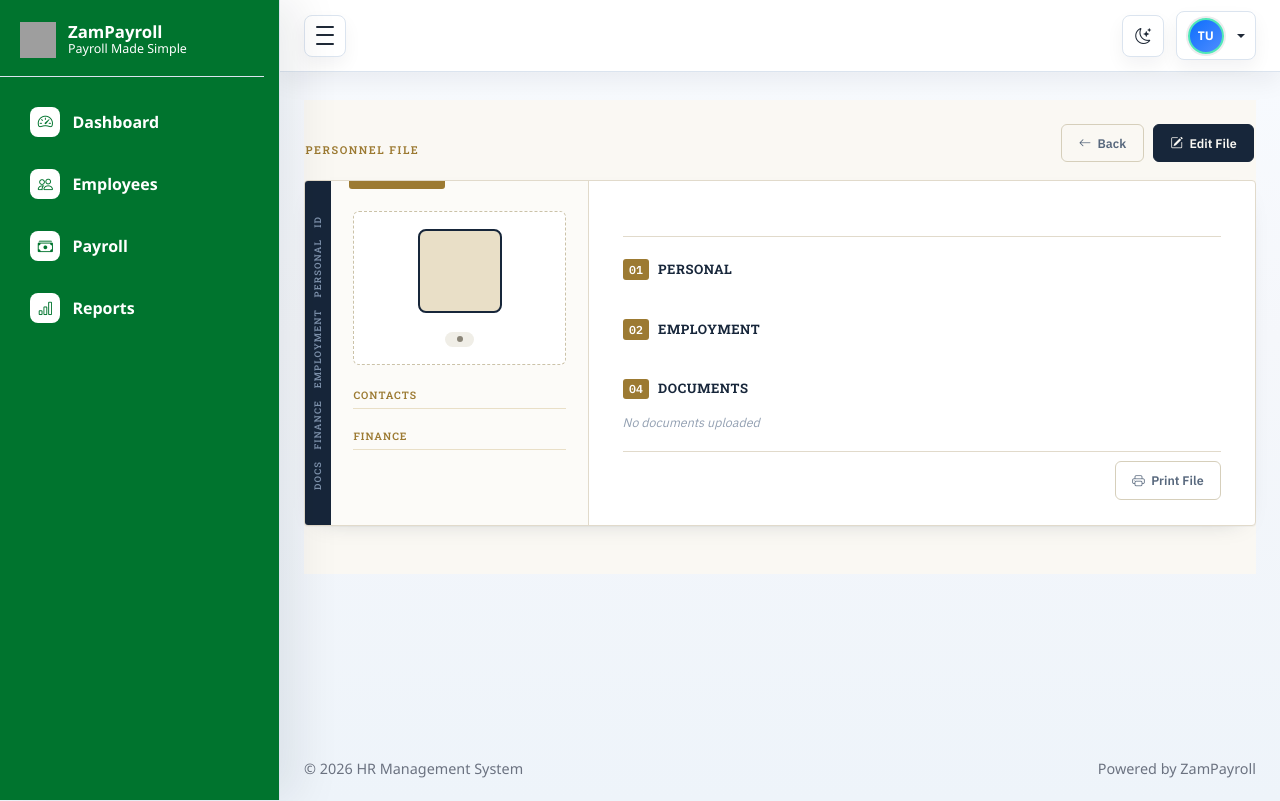
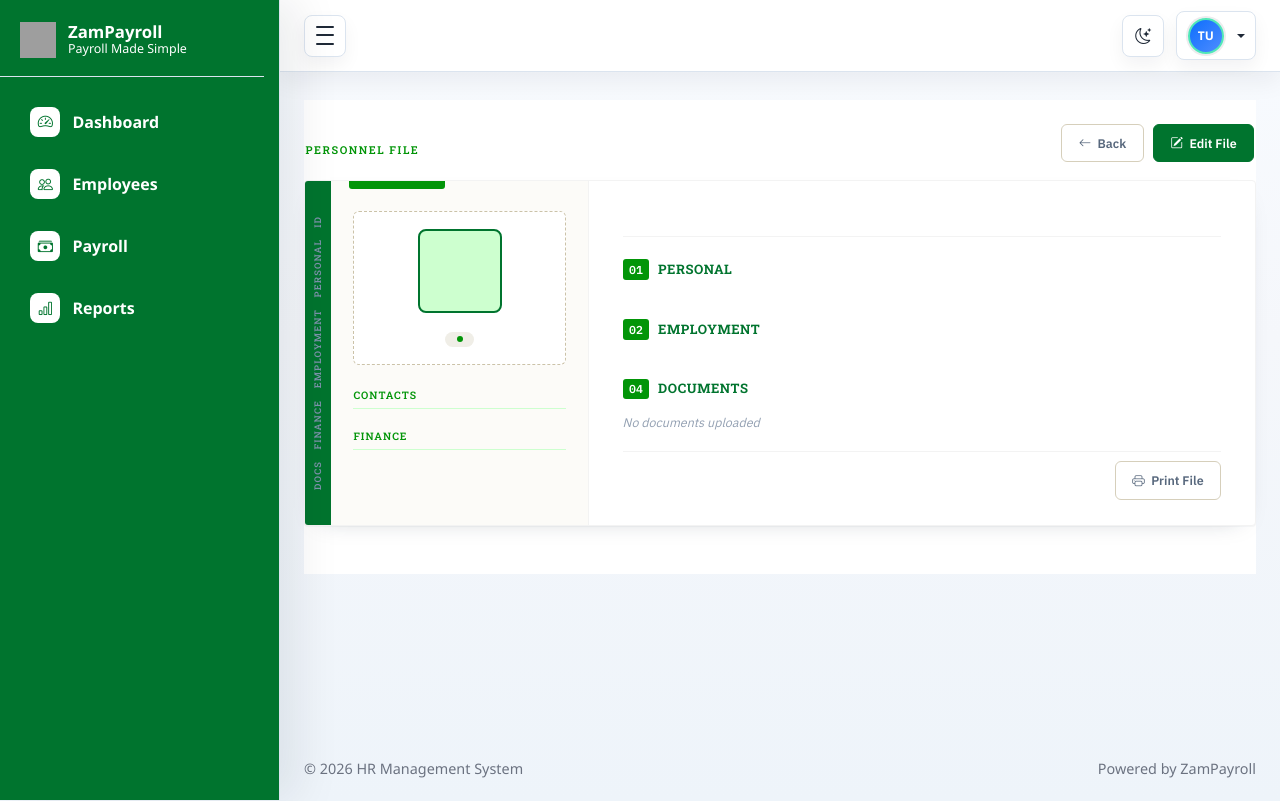
Before and after one commit to Piko-Technology-Services/zampayroll, a Laravel app: template resources/views/dashboard/employees/show.blade.php in a window 1280 px wide. Run offline with Laravel 12, Linux system fonts and the light colour scheme; the template is opened without the code that fills it, so the values that code supplies are empty; a user stored in the database is signed in; data comes from the database, SQL or seed files in the repository; grey boxes are pictures that could not be loaded.

Commit message:
Employee Views colors

```diff
--- a/resources/views/dashboard/employees/show.blade.php
+++ b/resources/views/dashboard/employees/show.blade.php
@@ -247,16 +247,16 @@
 .hrf-wrap * { box-sizing: border-box; }
 
 .hrf-wrap {
-    --paper: #FAF8F3;
-    --ink: #17263A;
+    --paper: #ffffff;
+    --ink: #00742E;
     --ink-soft: #58687D;
     --ink-faint: #93A0B2;
-    --brass: #9C7A32;
-    --brass-soft: #E9DFC7;
-    --line: #E1DACB;
+    --brass: #029508;
+    --brass-soft: #cdffcf;
+    --line: #f3f3f3;
     --active: #2F6F4E;
     --active-bg: #EAF3EC;
-    --inactive: #8A8578;
+    --inactive: #029508;
     --inactive-bg: #F0EEE7;
 
     font-family: 'IBM Plex Sans', -apple-system, BlinkMacSystemFont, sans-serif;
```
